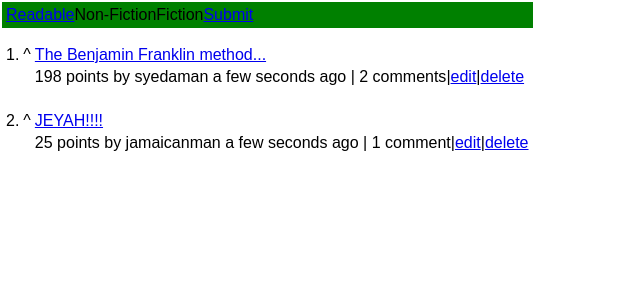
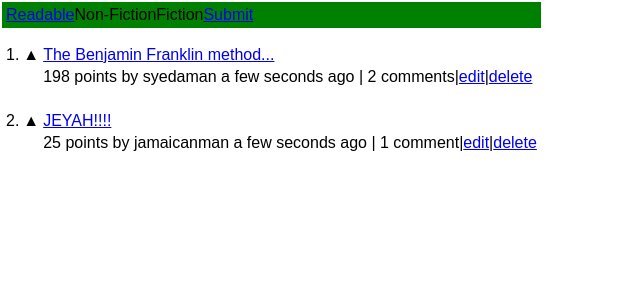
Before and after one commit to islamhaqq/Readable, a React (Create React App) app: page / in a window 1280 px wide. Shown: the top 300 px of the page, without its empty margins (0-640 px from the left). Built offline with nearby package versions, Linux system fonts and the light colour scheme.

Commit message:
change the upvote symbol

```diff
--- a/src/components/PostUpvote.js
+++ b/src/components/PostUpvote.js
@@ -5,7 +5,7 @@ import postPropType from '../utils/proptypes/postPropType';
 
 const PostUpvote = ({ post, onUpvote }) => (
 	<td className="post-upvote-container">
-		<span onClick={() => onUpvote(post.id)}>^</span>
+		<span onClick={() => onUpvote(post.id)}>▲</span>
 	</td>
 );
 
```
